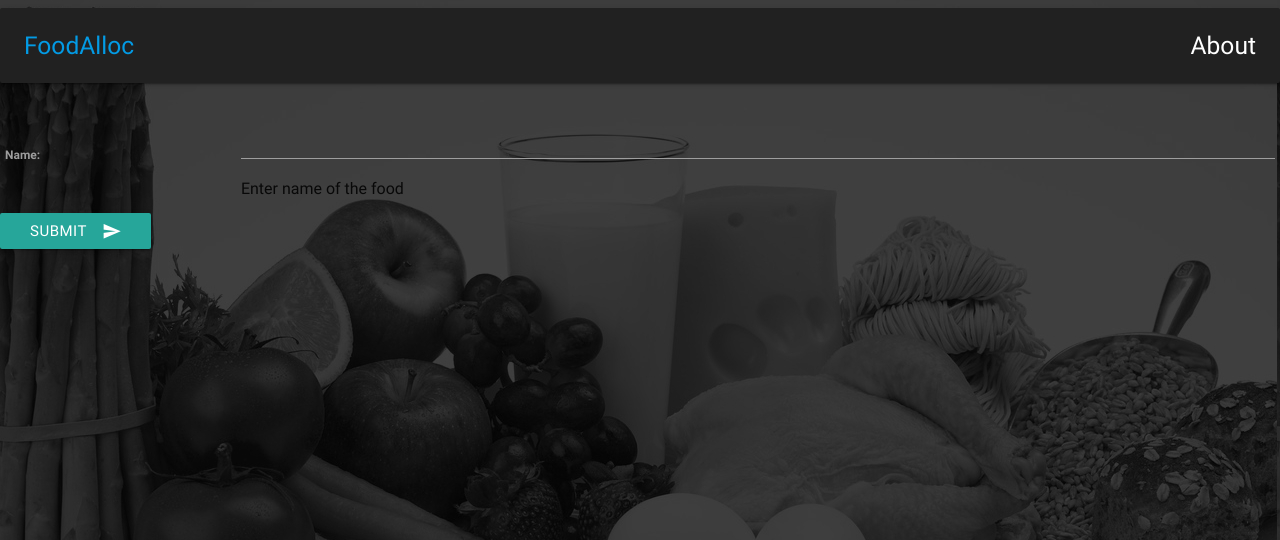
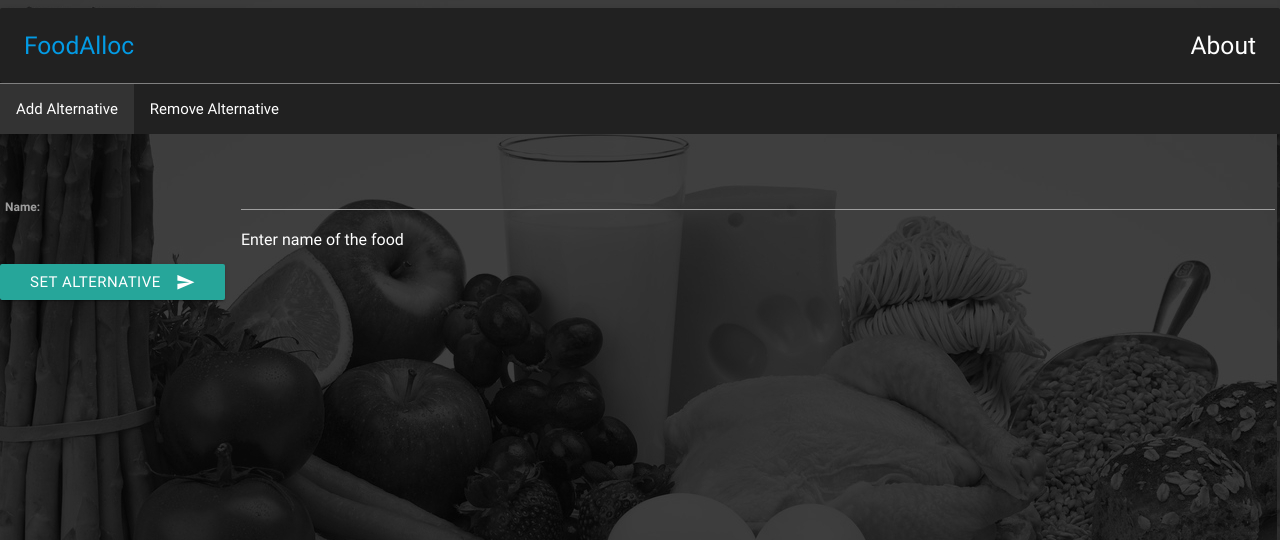
Before and after one commit to ashwin2610/FoodAlloc, a Django app: page /alter/ in a window 1280 px wide. Shown: the top 540 px of the page. Run offline with Django 3.2, Linux system fonts and the light colour scheme; a user stored in the database is signed in.

```diff
--- a/foodalloc/accounts/templates/signup.html
+++ b/foodalloc/accounts/templates/signup.html
@@ -1,8 +1,8 @@
 {% extends 'home.html' %}
 
 {% block content %}
-  <h2>Sign up</h2>
-  <form method="post">
+  <h2 style="color: black;">Sign up</h2>
+  <form method="post" style="color: black;">
     {% csrf_token %}
     {{ form.as_p }}
     <button type="submit" class="waves-effect waves-light btn">Sign up</button>
--- a/foodalloc/homepage/static/css/tabs.css
+++ b/foodalloc/homepage/static/css/tabs.css
@@ -32,7 +32,5 @@
 /* Style the tab content */
 .tabcontent {
     display: none;
-    padding: 6px 12px;
-    border: 1px solid #ccc;
     border-top: none;
 }
--- a/foodalloc/homepage/templates/alloc/allocate_food_nutritional.html
+++ b/foodalloc/homepage/templates/alloc/allocate_food_nutritional.html
@@ -11,7 +11,7 @@
 		<link rel="stylesheet" href="{% static 'css/overlay.css' %}">
 		<script src="{% static 'js/overlay.js' %}"></script>
 	</head>
-	<body style = "background: transparent;">
+	<body style = "background: transparent; color: white;">
 
 		 <form name = "form" action="" method="POST">
 		        {% csrf_token %}
--- a/foodalloc/homepage/templates/alloc/allocate_food_physical.html
+++ b/foodalloc/homepage/templates/alloc/allocate_food_physical.html
@@ -11,7 +11,7 @@
 		<link rel="stylesheet" href="{% static 'css/overlay.css' %}">
 		<script src="{% static 'js/overlay.js' %}"></script>
 	</head>
-	<body style = "background: transparent;">
+	<body style = "background: transparent; color: white;">
 
 		 <form name = "form" action="" method="POST">
 		        {% csrf_token %}
--- a/foodalloc/homepage/templates/alloc/allocated_food.html
+++ b/foodalloc/homepage/templates/alloc/allocated_food.html
@@ -4,7 +4,7 @@
 {% block content %}
 	<h4 style = "color:white;"> Suggested items for breakfast </h4>
 	{% for item in breakfast %}
-		<p class = "card-panel">
+		<p class = "card-panel" style="color: black;">
 		{% for details in item %}
 			{{ details }} &emsp;
 		{% endfor %}
@@ -13,7 +13,7 @@
 
 	<h4 style = "color:white; padding:20px;"> Suggested items for lunch </h4>
 	{% for item in lunch %}
-		<p class = "card-panel">
+		<p class = "card-panel" style="color: black;">
 		{% for details in item %}
 			{{ details }}
 		{% endfor %}
@@ -23,7 +23,7 @@
 
 	<h4 style = "color:white; padding: 20px;"> Suggested items for dinner </h4>
 	{% for item in dinner %}
-		<p class = "card-panel">
+		<p class = "card-panel" style="color: black;">
 		{% for details in item %}
 			{{ details }}
 		{% endfor %}
--- a/foodalloc/homepage/templates/alloc/result.html
+++ b/foodalloc/homepage/templates/alloc/result.html
@@ -2,6 +2,6 @@
 
 {% block content %}
 	{% for item in items %}
-		<p class = "card-panel">{{ item.food }} {{ item.food_type }} {{ item.calories }}</p>
+		<p class = "card-panel" style="color: black;">{{ item.food }}  ({{ item.food_type }})  {{ item.calories }}cal/100g</p>
 	{% endfor %}
 {% endblock %}
--- a/foodalloc/homepage/templates/alter.html
+++ b/foodalloc/homepage/templates/alter.html
@@ -1,11 +1,27 @@
 {% extends "home.html" %}
 
 {% block content %}
+<div class="tab">
+  <button class="tablinks" onclick="openCity(event, 'Add_Alternative')" id="defaultOpen" >Add Alternative</button>
+  <button class="tablinks" onclick="openCity(event, 'Remove_Alternative')">Remove Alternative</button>
+</div>
 	 <form name = "form" action="" method="POST">
 	        {% csrf_token %}
 	        <table>
 	        {{ form }}
 	        </table>
-	        <button class="btn waves-effect waves-light" type="submit" name="action" onclick="alertBox('alternative!')">Submit<i class="material-icons right">send</i></button>
+
+
+			<div id="Add_Alternative" class="tabcontent">
+			  <button class="btn waves-effect waves-light" type="submit" name="set" onclick="alertBox('set as alternative!')">Set Alternative<i class="material-icons right">send</i></button>
+			</div>
+
+	        <div id="Remove_Alternative" class="tabcontent">
+			 <button class="btn waves-effect waves-light" type="submit" name="remove" onclick="alertBox('removed as alternative!')">Remove Alternative<i class="material-icons right">send</i></button>
+			</div>
+
 	 </form>
+<script type="text/javascript">
+	document.getElementById("defaultOpen").click();
+</script>
 {% endblock %}
--- a/foodalloc/homepage/templates/home.html
+++ b/foodalloc/homepage/templates/home.html
@@ -27,33 +27,40 @@
 
 		</style>
 		<script>
-			function alertBox(option)
+			function alertBox(event)
 			{
-				var msg = "Successfully set as " + option
+				var msg = "Successfully " + event;
     			alert(msg);
 			}
+
+
 		</script>
 	</head>
 
-			<body style = "background-image: url(../static/images/food.jpg);">
-				{% block heading %}
+			<body style = "background-image: url(../static/images/food.jpg);background-attachment: fixed; color: white;">
 					<h5 style = "color: white;" class = "card-panel grey darken-4">
 						<div class="left">
-							<a href={% url 'home' %}>FoodAlloc</a>
+							<a href="{% url 'home' %}">FoodAlloc</a>
 						</div>
 						<div class="right">
 							<div id="myNav" class="overlay">
 								<a href="javascript:void(0)" class="closebtn" onclick="closeNav()">&times;</a>
 									<div class="overlay-content">
 										<p> FoodAlloc is a food and diet management software that can suggest the user food items
-							   			based on the user's input.</p>
+							   			based on the user's input. User can select one of four options -
+							   			<ul>
+							   				<li>Food Allocation - User can enter details and the software will allocate food to the user.</li>
+							   				<li style="position: relative; right: 92px">Food Lookup - User can lookup information about certain food items.</li>
+							   				<li style="position: relative; right: 116px">Set Preferences - User can set certain food items as preferences.</li>
+							   				<li style="position: relative; right: 116px">Set Alternatives - User can set certain food items as alternatives.</li>
+							   			</ul>
+							   		</p>
 							  		</div>
 							</div>
 
 							<span onclick="openNav()">About</span>
 						</div>
 					</h5>
-				{% endblock %}
 
 				{% block content %}
 				<div class="container" id = "cont">
--- a/foodalloc/homepage/views.py
+++ b/foodalloc/homepage/views.py
@@ -26,16 +26,29 @@ def set_preferences(request):
         form = LookupFoodWithFoodName(request.POST)
         if form.is_valid():
             name = form.cleaned_data['name']
-            items = FooDB.objects.filter(food__icontain=name)
+            items = FooDB.objects.filter(food__icontains=name)
+            user_name = request.user.username
 
-            for item in items:
-                if item.preferences == '0':
-                    item.preferences = request.user.username
+            if "set" in request.POST:
+                for item in items:
+                    if item.preferences == '0':
+                        item.preferences = user_name
 
-                else:
-                    item.preferences = item.preferences + ', ' + request.user.username
-                item.save()
-        return HttpResponseRedirect('')
+                    else:
+                        item.preferences = item.preferences + ', ' + user_name
+                    item.save()
+
+            elif "remove" in request.POST:
+                for item in items:
+                    if ',' in item.preferences:
+                        if user_name in item.preferences:
+                            item.preferences = item.preferences.replace(user_name + ', ', '')
+                    else:
+                        if user_name in item.preferences:
+                            item.preferences = item.preferences.replace(user_name, '0')
+                    item.save()
+
+        return HttpResponseRedirect('/prefer')
     else:
         form = LookupFoodWithFoodName()
         return render(request, 'prefer.html', {'form': form})
@@ -48,41 +61,54 @@ def set_alternatives(request):
         form = LookupFoodWithFoodName(request.POST)
         if form.is_valid():
             name = form.cleaned_data['name']
-            items = FooDB.objects.filter(food__icontain=name)
+            items = FooDB.objects.filter(food__icontains=name)
+            user_name = request.user.username
 
-            for item in items:
-                if item.alternatives == '0':
-                    item.alternatives = request.user.username
 
-                else:
-                    item.alternatives = item.alternatives + ', ' + request.user.username
-                item.save()
-        return HttpResponseRedirect('')
+            if "set" in request.POST:
+                for item in items:
+                    if item.alternatives == '0':
+                        item.alternatives = user_name
+
+                    else:
+                        item.alternatives = item.alternatives + ', ' + user_name
+                    item.save()
+
+            elif "remove" in request.POST:
+                for item in items:
+                    if ',' in item.alternatives:
+                        if user_name in item.alternatives:
+                            item.alternatives = item.alternatives.replace(user_name + ', ', '')
+                    else:
+                        if user_name in item.alternatives:
+                            item.alternatives = item.alternatives.replace(user_name, '0')
+                    item.save()
+        return HttpResponseRedirect('/alter')
     else:
         form = LookupFoodWithFoodName()
         return render(request, 'alter.html', {'form': form})
 
 
 def get_food_details(request):
-	if request.method == 'POST':
-		form = AllocateFoodWithPhysicalTraits(request.POST)
+    if request.method == 'POST':
+        form = AllocateFoodWithPhysicalTraits(request.POST)
 
-		if form.is_valid():
-			height, weight, age, gender = form.clean_food_alloc_data()
+        if form.is_valid():
+            height, weight, age, gender = form.clean_food_alloc_data()
 
-		if gender == 'M':
-			bmr = 88.362 + (13.397 * weight) + (4.799 * height) - (5.677 * age)
-		else:
-			bmr = 447.593 + (9.247 * weight) + (3.098 * height) - (4.330 * age)
+        if gender == 'M':
+            bmr = 88.362 + (13.397 * weight) + (4.799 * height) - (5.677 * age)
+        else:
+            bmr = 447.593 + (9.247 * weight) + (3.098 * height) - (4.330 * age)
 
-		calories_required = bmr *1.55
+        calories_required = bmr *1.55
 
-		breakfast, lunch, dinner = allocate(request, calories_required)
+        breakfast, lunch, dinner = allocate(request, calories_required)
 
-		return render(request, 'alloc/allocated_food.html', {'breakfast': breakfast, 'lunch': lunch, 'dinner': dinner})
-	else:
-		form = AllocateFoodWithPhysicalTraits()
-		return render(request, 'alloc/allocate_food_physical.html', {'form': form})
+        return render(request, 'alloc/allocated_food.html', {'breakfast': breakfast, 'lunch': lunch, 'dinner': dinner})
+    else:
+        form = AllocateFoodWithPhysicalTraits()
+        return render(request, 'alloc/allocate_food_physical.html', {'form': form})
 
 
 def get_food_range(request):
@@ -102,30 +128,30 @@ def get_food_range(request):
 
 
 def get_food_info(request):
-	if request.method == 'POST':
-		form = FoodInfo(request.POST)
+    if request.method == 'POST':
+        form = FoodInfo(request.POST)
 
-		if form.is_valid():
-			upper_bound = form.cleaned_data['upper_bound']
-			lower_bound = form.cleaned_data['lower_bound']
-			items = FooDB.objects.filter(calories__lte=upper_bound).filter(calories__gte=lower_bound).order_by('calories')
-			return render(request, 'alloc/result.html', {'items': items})
-	else:
-		form = FoodInfo()
-		return render(request, 'alloc/allocate_food_physical.html', {'form': form})
+        if form.is_valid():
+            upper_bound = form.cleaned_data['upper_bound']
+            lower_bound = form.cleaned_data['lower_bound']
+            items = FooDB.objects.filter(calories__lte=upper_bound).filter(calories__gte=lower_bound).order_by('calories')
+            return render(request, 'alloc/result.html', {'items': items})
+    else:
+        form = FoodInfo()
+        return render(request, 'alloc/allocate_food_physical.html', {'form': form})
 
 def get_food_name(request):
-	if request.method == 'POST':
-		form = LookupFoodWithFoodName(request.POST)
+    if request.method == 'POST':
+        form = LookupFoodWithFoodName(request.POST)
 
-		if form.is_valid():
-			name = form.cleaned_data['name']
-			items = FooDB.objects.filter(food__iexact=name)
-			return render(request, 'alloc/result.html', {'items': items})
+        if form.is_valid():
+            name = form.cleaned_data['name']
+            items = FooDB.objects.filter(food__iexact=name)
+            return render(request, 'alloc/result.html', {'items': items})
 
-	else:
-		form = LookupFoodWithFoodName()
-		return render(request, 'alloc/allocate_food_physical.html', {'form': form})
+    else:
+        form = LookupFoodWithFoodName()
+        return render(request, 'alloc/allocate_food_physical.html', {'form': form})
 
 
 
--- a/foodalloc/templates/registration/login.html
+++ b/foodalloc/templates/registration/login.html
@@ -1,7 +1,7 @@
 {% extends "home.html" %}
 
 {% block content %}
-
+<div style="color: black;">
   <div>
   <h3>Login</h3>
   </div>
@@ -37,7 +37,7 @@
     <a href ="{% url 'signup' %}" class="waves-effect waves-light btn">Signup</a>
   </div>
   </form>
-
+</div>
 {% endblock %}
 
 {% block if_logged_in %}{% endblock %}
```
Also changed, not shown: foodalloc/homepage/templates/alloc.html (+5 -6 lines), foodalloc/homepage/templates/lookup.html (+6 -3 lines), foodalloc/homepage/templates/prefer.html (+18 -1 lines), foodalloc/db.sqlite3, foodalloc/homepage/foodb.sqlite3. Lines whose indentation alone changed are shown as unchanged.
